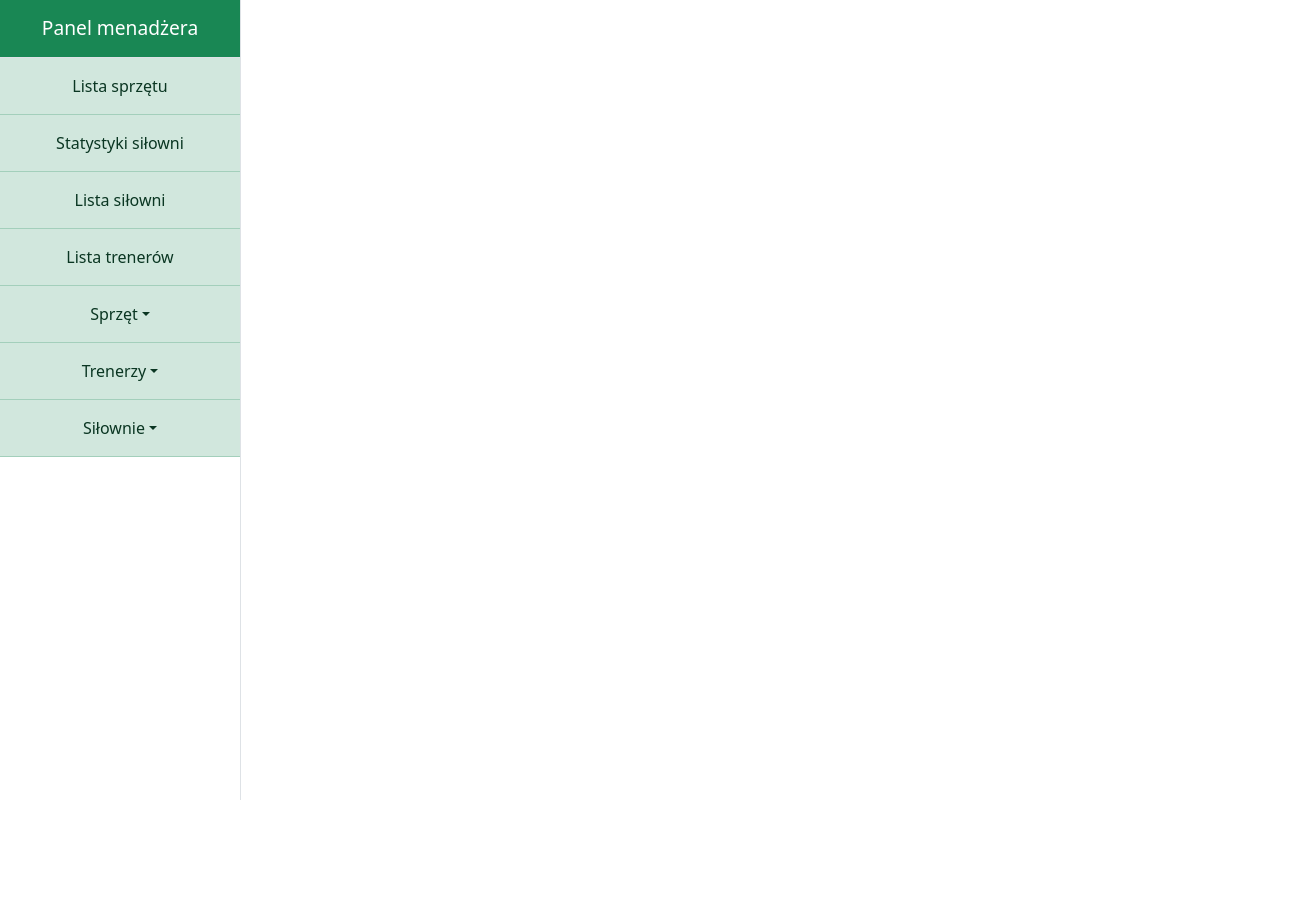
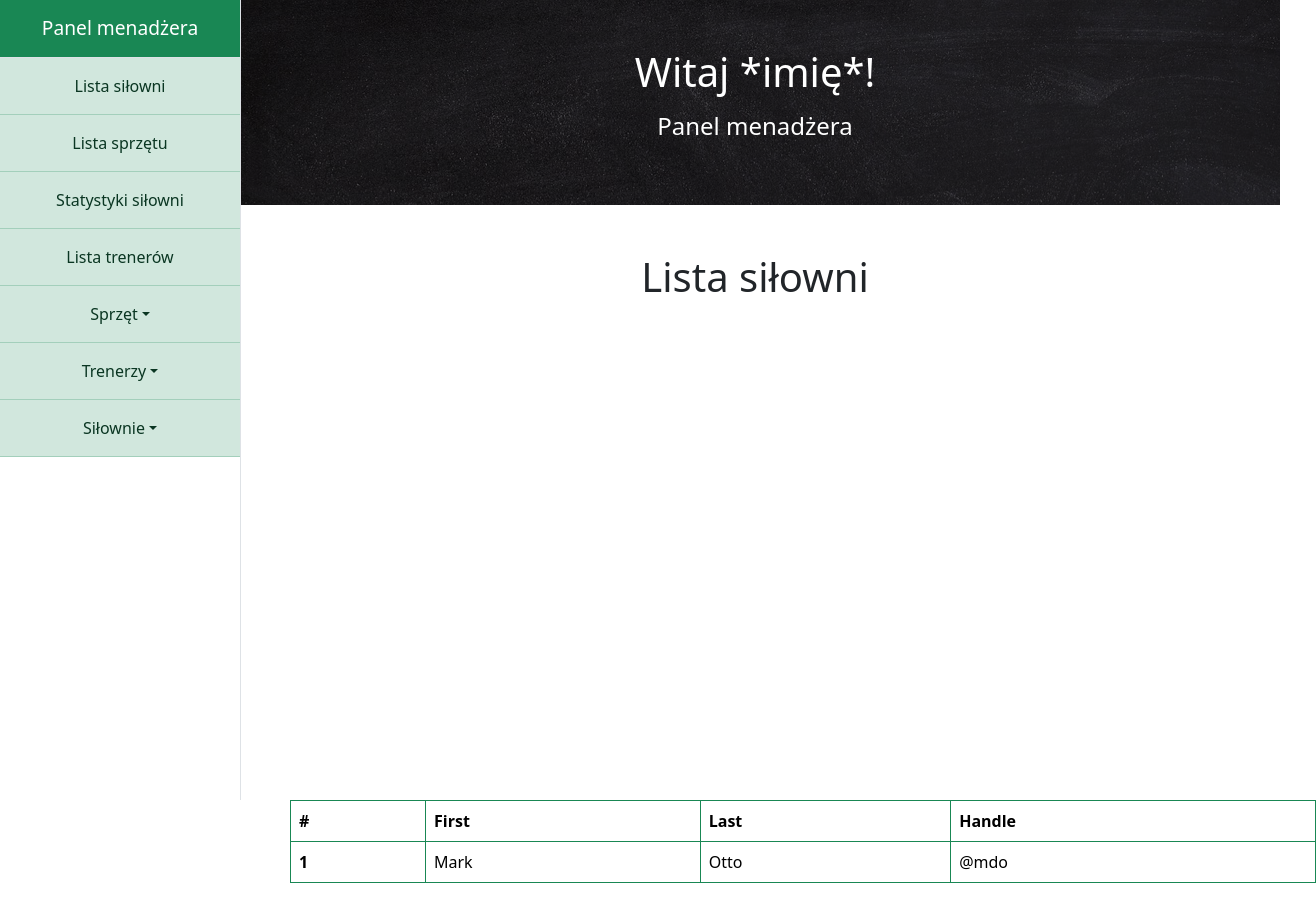
Before and after one commit to dominikaferfecka/FitCrafters, a React (Create React App) app in the folder frontend/: page /manager in a window 1280 px wide. Shown: the top 924 px of the page, 1316 px wide, since content can reach past the window. Before the commit the page ends 800 px from the top, so only its background shows below. Built offline with nearby package versions, Linux system fonts and the light colour scheme.

Commit message:
Add List and UserHeader Components to ManagerPage

```diff
--- /dev/null
+++ b/frontend/src/components/List.js
@@ -0,0 +1,31 @@
+import { Container } from "react-bootstrap";
+
+function List(props) {
+    const columns = ["#", "First", "Last", "Handle"];
+    const listItems = columns.map((col) =>
+        <th scope="col">{col}</th>
+    );
+
+    return <Container>
+    <h1 class="text-center m-5">
+        {props.header}
+    </h1>
+    <table class="table table-bordered border-success m-5">
+    <thead>
+      <tr>
+        {listItems}
+      </tr>
+    </thead>
+    <tbody>
+      <tr>
+        <th scope="row">1</th>
+        <td>Mark</td>
+        <td>Otto</td>
+        <td>@mdo</td>
+      </tr>
+    </tbody>
+  </table>
+  </Container>
+}
+
+export default List
--- a/frontend/src/components/ManagerPage.js
+++ b/frontend/src/components/ManagerPage.js
@@ -1,8 +1,17 @@
+import List from "./List"
 import SideBarManager from "./SideBarManager"
+import UserHeader from "./UserHeader"
 
 function ManagerPage()  {
     return <>
+        <div style={{ width: '250px', float: 'left' }}>
         <SideBarManager />
+        </div>
+        <div style={{ marginLeft: '230px' }}>
+        <UserHeader />
+        <List header="Lista siłowni"/>
+        <List header="Lista sprzętu"/>
+        </div>
     </>
 }
 export default ManagerPage
--- a/frontend/src/components/SideBarManager.js
+++ b/frontend/src/components/SideBarManager.js
@@ -1,11 +1,11 @@
 function SideBarManager() {
-    return <><div className="d-flex" id="wrapper">
+    return <><div className="d-flex fixed-left" id="wrapper">
     <div className="border-end bg-white" id="sidebar-wrapper">
         <div className="sidebar-heading border-bottom bg-success" style={{color: "white"}}>Panel menadżera</div>
         <div className="list-group list-group-flush">
-            <a className="list-group-item list-group-item-action list-group-item-success p-3" href="#!">Lista sprzętu</a>
-            <a className="list-group-item list-group-item-action list-group-item-success p-3" href="#!">Statystyki siłowni</a>
-            <a className="list-group-item list-group-item-action list-group-item-success p-3" href="#!">Lista siłowni</a>
+        <a className="list-group-item list-group-item-action list-group-item-success p-3">Lista siłowni</a>
+            <a className="list-group-item list-group-item-action list-group-item-success p-3">Lista sprzętu</a>
+            <a className="list-group-item list-group-item-action list-group-item-success p-3">Statystyki siłowni</a>
             <a className="list-group-item list-group-item-action list-group-item-success p-3" href="#!">Lista trenerów</a>
             <a className="list-group-item list-group-item-action list-group-item-success p-3 dropdown-toggle" id="dropdownEquipment" data-bs-toggle="dropdown" data-bs-offset="10,10" href="#!">Sprzęt</a>
             <a className="list-group-item list-group-item-action list-group-item-success p-3 dropdown-toggle" id="dropdownTrainer" data-bs-toggle="dropdown" data-bs-offset="10,10" href="#!">Trenerzy</a>
--- /dev/null
+++ b/frontend/src/components/UserHeader.js
@@ -0,0 +1,20 @@
+import background from "../img/userBackground.jpg"
+function UserHeader() {
+    return <header>
+    <div
+      class="p-5 text-center bg-image mask-parent"
+      style={{
+        backgroundImage: "url(" + background + ")"}}>
+      <div class="mask">
+        <div class="d-flex justify-content-center align-items-center h-100">
+          <div class="text-white">
+            <h1 class="mb-3">Witaj *imię*!</h1>
+            <h4 class="mb-3">Panel menadżera</h4>
+          </div>
+        </div>
+      </div>
+    </div>
+  </header>
+}
+
+export default UserHeader
--- a/frontend/src/index.css
+++ b/frontend/src/index.css
@@ -37,3 +37,14 @@
   text-align: center;
   width: 15rem;
 }
+
+.mask-parent {
+  padding:0 !important;
+}
+
+.mask {
+  padding: 3rem;
+  width:100%;
+  height:100%;
+  background-color: rgba(0,0,0,0.6);
+}
```
Also changed, not shown: frontend/src/img/userBackground.jpg (added).
